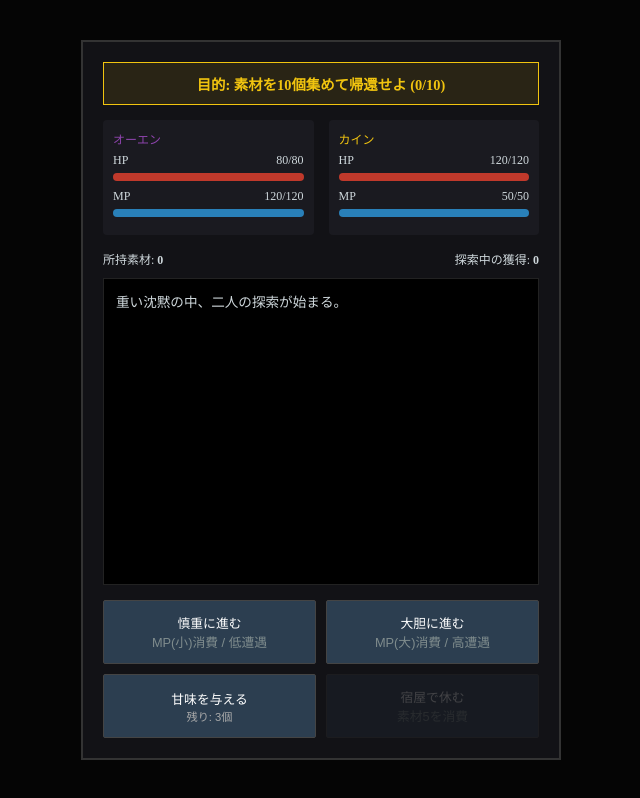
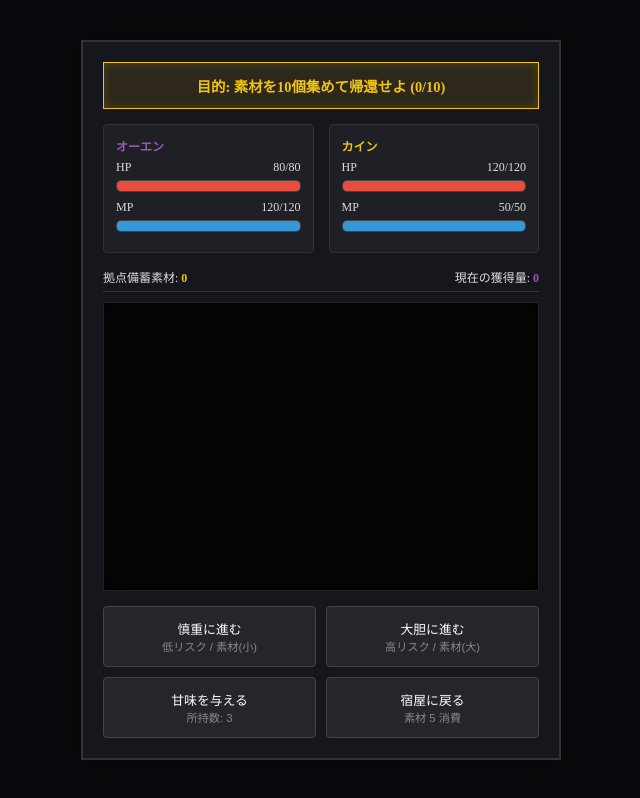
Before and after one commit to nansuka1125/okai-rpg, a plain HTML site: page index.html in a window 1280 px wide. Shown: the whole page, without its empty margins (319-959 px from the left). Drawn offline with Linux system fonts and the light colour scheme.

Commit message:
index.html を更新

```diff
--- a/index.html
+++ b/index.html
@@ -3,16 +3,16 @@
 <head>
     <meta charset="UTF-8">
     <meta name="viewport" content="width=device-width, initial-scale=1.0">
-    <title>Resonance in the Dark</title>
+    <title>Resonance in the Dark -Complete-</title>
     <style>
         :root {
-            --bg: #050505;
-            --panel: #121216;
-            --owen: #8e44ad;
+            --bg: #0a0a0e;
+            --panel: #16161d;
+            --owen: #9b59b6;
             --cain: #f1c40f;
-            --hp-bar: #c0392b;
-            --mp-bar: #2980b9;
-            --text: #cfd8dc;
+            --hp-bar: #e74c3c;
+            --mp-bar: #3498db;
+            --text: #dcdde1;
         }
         body {
             background-color: var(--bg);
@@ -23,34 +23,37 @@
         #game-container {
             width: 480px; height: 720px; background: var(--panel);
             border: 2px solid #333; display: flex; flex-direction: column; padding: 20px; box-sizing: border-box;
+            box-shadow: 0 0 30px rgba(0,0,0,0.7);
         }
         .mission-area {
             background: rgba(241, 196, 15, 0.1); border: 1px solid var(--cain);
-            padding: 10px; margin-bottom: 15px; text-align: center; color: var(--cain); font-weight: bold; font-size: 0.9rem;
+            padding: 12px; margin-bottom: 15px; text-align: center; color: var(--cain); font-weight: bold; font-size: 0.9rem;
+            box-shadow: inset 0 0 10px rgba(241, 196, 15, 0.2);
         }
         .status-section { display: grid; grid-template-columns: 1fr 1fr; gap: 15px; margin-bottom: 15px; }
-        .char-card { background: #1a1a20; padding: 10px; border-radius: 4px; }
+        .char-card { background: #1f1f26; padding: 12px; border-radius: 4px; border: 1px solid #333; }
         .label { font-size: 0.75rem; margin-bottom: 5px; display: flex; justify-content: space-between; }
-        .gauge-container { background: #333; height: 8px; border-radius: 4px; margin-bottom: 8px; overflow: hidden; }
-        .gauge-fill { height: 100%; transition: width 0.3s ease; }
+        .gauge-container { background: #000; height: 10px; border-radius: 5px; margin-bottom: 8px; overflow: hidden; border: 1px solid #444; }
+        .gauge-fill { height: 100%; transition: width 0.4s ease-in-out; }
 
         #log {
-            flex-grow: 1; background: #000; border: 1px solid #222; padding: 12px;
+            flex-grow: 1; background: #050505; border: 1px solid #222; padding: 15px;
             overflow-y: auto; font-size: 0.85rem; line-height: 1.8; margin-bottom: 15px;
+            box-shadow: inset 0 0 15px rgba(0,0,0,0.5);
         }
         .controls { display: grid; grid-template-columns: 1fr 1fr; gap: 10px; }
         button {
-            background: #2c3e50; color: white; border: 1px solid #444; padding: 12px 5px;
-            cursor: pointer; font-size: 0.8rem; border-radius: 2px;
+            background: #25252b; color: white; border: 1px solid #444; padding: 12px 5px;
+            cursor: pointer; font-size: 0.8rem; border-radius: 4px; transition: 0.2s;
         }
-        button:hover:not(:disabled) { background: #34495e; border-color: var(--cain); }
-        button:disabled { opacity: 0.2; cursor: not-allowed; }
-        .item-count { font-size: 0.7rem; color: #aaa; }
+        button:hover:not(:disabled) { background: #35353f; border-color: var(--cain); }
+        button:disabled { opacity: 0.2; cursor: not-allowed; filter: grayscale(1); }
+        .item-count { font-size: 0.7rem; color: #888; }
 
-        .owen-text { color: var(--owen); }
-        .cain-text { color: var(--cain); }
-        .sys-text { color: #7f8c8d; font-size: 0.8rem; }
-        .danger { color: #e74c3c; font-weight: bold; }
+        .owen-text { color: var(--owen); font-weight: bold; }
+        .cain-text { color: var(--cain); font-weight: bold; }
+        .sys-text { color: #95a5a6; font-size: 0.8rem; border-left: 2px solid #444; padding-left: 8px; margin: 5px 0; }
+        .danger { color: #ff4757; font-weight: bold; background: rgba(255, 71, 87, 0.1); padding: 2px 5px; }
     </style>
 </head>
 <body>
@@ -62,14 +65,14 @@
 
     <div class="status-section">
         <div class="char-card">
-            <div class="label" style="color:var(--owen)"><span>オーエン</span></div>
+            <div class="label"><span class="owen-text">オーエン</span></div>
             <div class="label"><span>HP</span><span id="o-hp-val">80/80</span></div>
             <div class="gauge-container"><div id="o-hp-bar" class="gauge-fill" style="background:var(--hp-bar); width:100%"></div></div>
             <div class="label"><span>MP</span><span id="o-mp-val">120/120</span></div>
             <div class="gauge-container"><div id="o-mp-bar" class="gauge-fill" style="background:var(--mp-bar); width:100%"></div></div>
         </div>
         <div class="char-card">
-            <div class="label" style="color:var(--cain)"><span>カイン</span></div>
+            <div class="label"><span class="cain-text">カイン</span></div>
             <div class="label"><span>HP</span><span id="c-hp-val">120/120</span></div>
             <div class="gauge-container"><div id="c-hp-bar" class="gauge-fill" style="background:var(--hp-bar); width:100%"></div></div>
             <div class="label"><span>MP</span><span id="c-mp-val">50/50</span></div>
@@ -77,144 +80,19 @@
         </div>
     </div>
 
-    <div style="font-size: 0.75rem; margin-bottom: 10px; display: flex; justify-content: space-between;">
-        <span>所持素材: <b id="mats-val">0</b></span>
-        <span>探索中の獲得: <b id="session-mats-val">0</b></span>
+    <div style="font-size: 0.75rem; margin-bottom: 10px; display: flex; justify-content: space-between; border-bottom: 1px solid #333; padding-bottom: 5px;">
+        <span>拠点備蓄素材: <b id="mats-val" style="color:var(--cain)">0</b></span>
+        <span>現在の獲得量: <b id="session-mats-val" style="color:var(--owen)">0</b></span>
     </div>
 
     <div id="log"></div>
 
     <div class="controls">
-        <button id="btn-safe" onclick="action('safe')">慎重に進む<br><span class="sys-text">MP(小)消費 / 低遭遇</span></button>
-        <button id="btn-bold" onclick="action('bold')">大胆に進む<br><span class="sys-text">MP(大)消費 / 高遭遇</span></button>
-        <button id="btn-eat" onclick="action('eat')">甘味を与える<br><span class="item-count">残り: <span id="sweets-val">3</span>個</span></button>
-        <button id="btn-rest" onclick="action('rest')">宿屋で休む<br><span class="sys-text">素材5を消費</span></button>
+        <button id="btn-safe" onclick="action('safe')">慎重に進む<br><span class="item-count">低リスク / 素材(小)</span></button>
+        <button id="btn-bold" onclick="action('bold')">大胆に進む<br><span class="item-count">高リスク / 素材(大)</span></button>
+        <button id="btn-eat" onclick="action('eat')">甘味を与える<br><span class="item-count">所持数: <span id="sweets-val">3</span></span></button>
+        <button id="btn-rest" onclick="action('rest')">宿屋に戻る<br><span class="item-count">素材 5 消費</span></button>
     </div>
 </div>
 
-<script>
-    const state = {
-        o: { hp: 80, mhp: 80, mp: 120, mmp: 120 },
-        c: { hp: 120, mhp: 120, mp: 50, mmp: 50 },
-        mats: 0,
-        sessionMats: 0,
-        sweets: 3,
-        target: 10,
-        isDead: false
-    };
-
-    const narrations = {
-        env: [
-            "深い霧の中、カインがオーエンの手首を掴み、自身の視界を補うように先を急いだ。",
-            "崩落した天井。カインには闇しか見えないが、オーエンがその背を強く押し、瓦礫を回避させた。",
-            "カインの紅い左目が鈍く光り、隣を歩くオーエンの魔力の輪郭だけを鮮明に捉えた。"
-        ],
-        soc: [
-            "宿の女がカインの腕に触れようとした瞬間、オーエンがその間に不可視の障壁を張り、冷ややかに鼻で笑った。",
-            "カインの誠実な振る舞いに周囲が湧き立つが、オーエンはカインの影を踏みつけ、その動きを封じて愉悦に浸っている。",
-            "贈られた花束をカインが受け取ろうとする前に、オーエンがそれを不気味な色の毒蛇に変身させた。"
-        ],
-        fate: [
-            "オーエンが自身の金の右目に触れる。それはかつて、カインの顔に収まっていた宝石だ。",
-            "カインは痛む左目を押さえ、存在しないはずの視界の隅で笑うオーエンの幻影を見つめた。",
-            "奪い奪われた過去を反芻するように、オーエンはカインの首筋に冷たい指先を這わせた。"
-        ]
-    };
-
-    const logEl = document.getElementById('log');
-
-    function addLog(msg, cls="") {
-        const d = document.createElement('div');
-        d.className = cls;
-        d.innerHTML = msg;
-        logEl.appendChild(d);
-        logEl.scrollTop = logEl.scrollHeight;
-    }
-
-    function updateUI() {
-        // Bars
-        document.getElementById('o-hp-bar').style.width = (state.o.hp/state.o.mhp*100) + "%";
-        document.getElementById('o-mp-bar').style.width = (state.o.mp/state.o.mmp*100) + "%";
-        document.getElementById('c-hp-bar').style.width = (state.c.hp/state.c.mhp*100) + "%";
-        document.getElementById('c-mp-bar').style.width = (state.c.mp/state.c.mmp*100) + "%";
-        // Values
-        document.getElementById('o-hp-val').innerText = `${state.o.hp}/${state.o.mhp}`;
-        document.getElementById('o-mp-val').innerText = `${state.o.mp}/${state.o.mmp}`;
-        document.getElementById('c-hp-val').innerText = `${state.c.hp}/${state.c.mhp}`;
-        document.getElementById('c-mp-val').innerText = `${state.c.mp}/${state.c.mmp}`;
-        document.getElementById('mats-val').innerText = state.mats;
-        document.getElementById('session-mats-val').innerText = state.sessionMats;
-        document.getElementById('sweets-val').innerText = state.sweets;
-        document.getElementById('mission-display').innerText = `目的: 素材を10個集めて帰還せよ (${state.sessionMats}/10)`;
-
-        // Disable buttons if dead
-        document.getElementById('btn-rest').disabled = state.mats < 5;
-        document.getElementById('btn-eat').disabled = state.sweets <= 0;
-    }
-
-    async function action(type) {
-        if(type === 'safe' || type === 'bold') {
-            const isBold = type === 'bold';
-            // MP Cost
-            state.o.mp = Math.max(0, state.o.mp - (isBold ? 20 : 5));
-            state.c.mp = Math.max(0, state.c.mp - (isBold ? 10 : 2));
-
-            addLog(isBold ? "オーエンが周囲を威圧しながら強引に進む。" : "カインが慎重に足場を確かめ、安全を確保する。");
-
-            // Event
-            const r = Math.random();
-            if(r < 0.3) {
-                const pool = r < 0.1 ? narrations.fate : (r < 0.2 ? narrations.soc : narrations.env);
-                addLog(pool[Math.floor(Math.random()*pool.length)], "sys-text");
-            }
-
-            // Battle
-            if(Math.random() < (isBold ? 0.7 : 0.25)) {
-                const dmg = isBold ? 30 : 15;
-                state.c.hp -= dmg;
-                addLog(`厄災の残滓の激しい攻撃。カインがオーエンの前に立ち、盾となって衝撃を耐え凌ぐ。`, "danger");
-                if(state.c.hp <= 0) {
-                    gameOver();
-                    return;
-                }
-                const gain = isBold ? 3 : 1;
-                state.sessionMats += gain;
-                addLog(`敵を退け、素材を${gain}個回収した。`, "sys-text");
-            }
-        }
-        else if(type === 'eat') {
-            state.sweets--;
-            state.o.mp = state.o.mmp;
-            addLog("オーエンが差し出された菓子を奪い取り、不機嫌そうに咀嚼して魔力を回復させた。", "owen-text");
-        }
-        else if(type === 'rest') {
-            state.mats -= 5;
-            state.mats += state.sessionMats;
-            const clear = state.sessionMats >= 10;
-            state.sessionMats = 0;
-            state.o.hp = state.o.mhp; state.o.mp = state.o.mmp;
-            state.c.hp = state.c.mhp; state.c.mp = state.c.mmp;
-            state.sweets = 3;
-            addLog("宿屋の安息。カインは装備を整え、オーエンは独り静かに窓の外を眺めている。");
-            if(clear) addLog("【目的達成】十分な素材を持ち帰り、二人は一時的な平穏を得た。", "cain-text");
-            addLog("カインが給仕に親しく話しかけられている。オーエンはその光景を忌々しそうに見つめ、カインの靴紐を魔法で固く結び合わせた。", "sys-text");
-        }
-        updateUI();
-    }
-
-    function gameOver() {
-        addLog("カインが膝をつき、意識を失う。オーエンは舌打ちを漏らし、倒れたカインの襟を掴んで強引にその場を離脱した。", "danger");
-        addLog("探索失敗。獲得していた素材はすべて紛失した。", "danger");
-        state.sessionMats = 0;
-        state.o.hp = state.o.mhp; state.o.mp = state.o.mmp;
-        state.c.hp = 10; state.c.mp = state.c.mmp;
-        state.sweets = 0;
-        updateUI();
-    }
-
-    addLog("重い沈黙の中、二人の探索が始まる。");
-    updateUI();
-</script>
-
-</body>
-</html>
+<script
```
